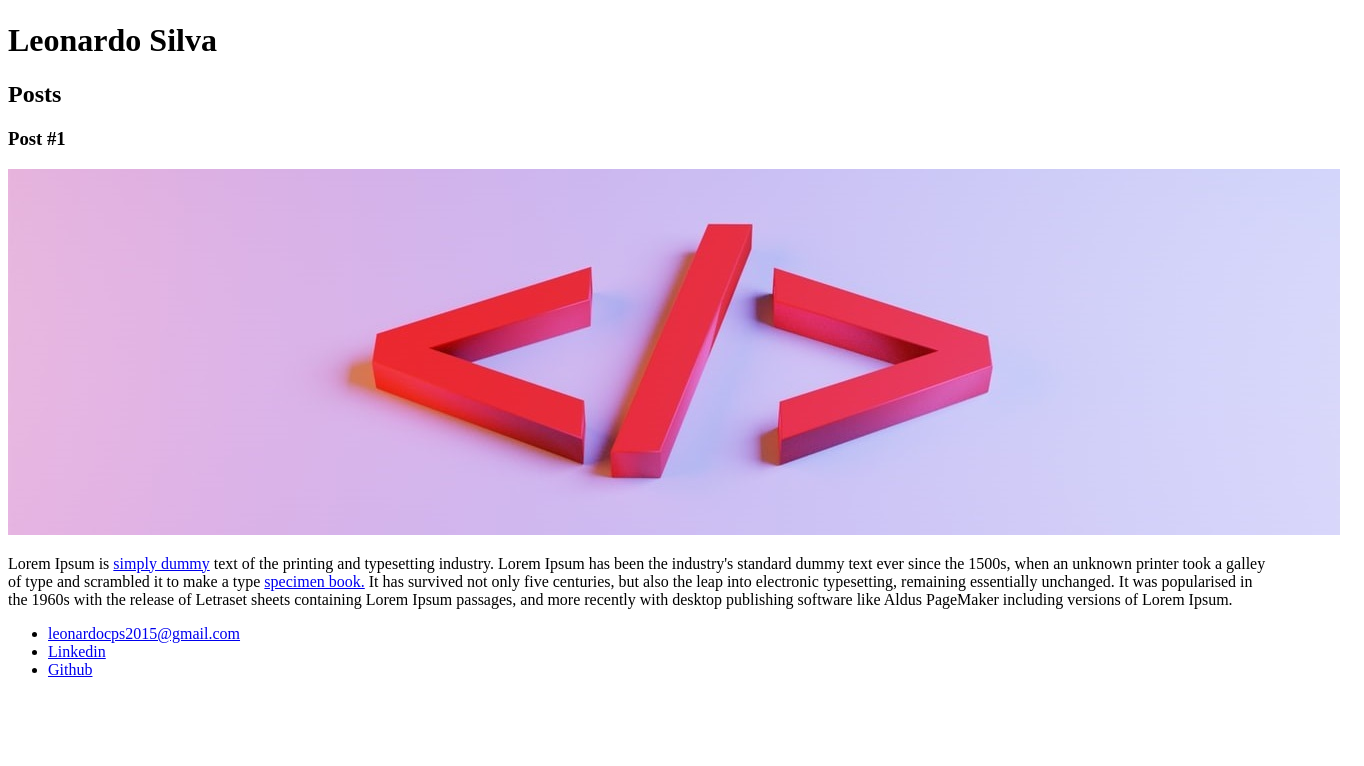
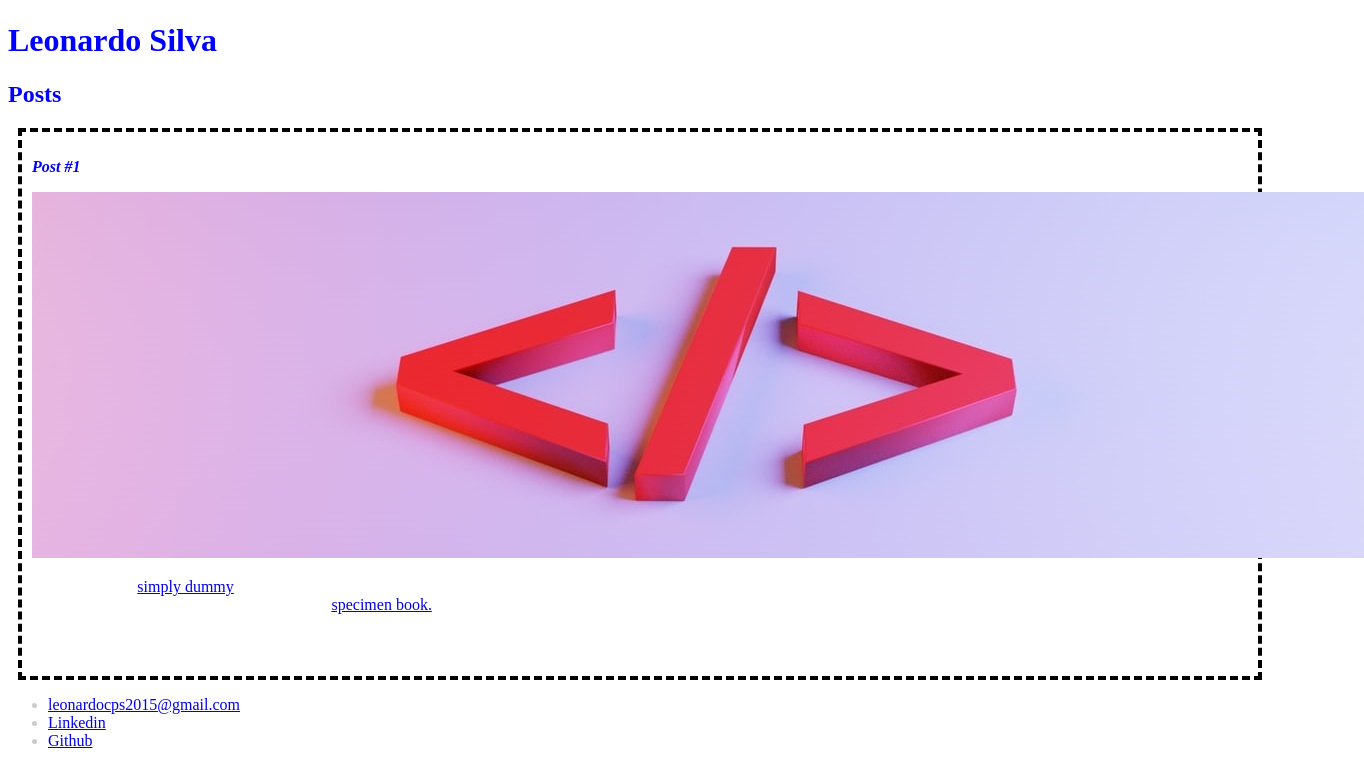
Before and after one commit to leozizz/dio-introducao-html-css, a plain HTML site: page index.html in a window 1280 px wide. Shown: the part 161-927 px from the top of the page, 1364 px wide, since content can reach past the window. Before the commit the page ends 856 px from the top, so only its background shows below. Drawn offline with Linux system fonts and the light colour scheme.

Commit message:
adicionando css

```diff
--- a/index.html
+++ b/index.html
@@ -4,21 +4,22 @@
     <meta charset="UTF-8">
     <meta http-equiv="X-UA-Compatible" content="IE=edge">
     <meta name="viewport" content="width=device-width, initial-scale=1.0">
+    <link rel="stylesheet" href="style.css">
     <title>Leonardo Silva</title>
 </head>
 <body>
     <header>
         <img src="images/avatar.jpg" alt="Foto de Leonardo Silva">
-        <h1>Leonardo Silva</h1>
+        <h1 id="title">Leonardo Silva</h1>
     </header>
     <section>
         <header>
-            <h2>Posts</h2>
+            <h2 class="subtitle">Posts</h2>
         </header>
     </section>
-    <article>
+    <article class="post">
         <header>
-            <h3>Post #1</h3>
+            <h3 class="post-title">Post #1</h3>
             <img src="images/post.jpg" alt="Representação de Tag HTML">
         </header>
         <p>
--- /dev/null
+++ b/style.css
@@ -0,0 +1,19 @@
+body {
+    color: #ccc;
+}
+
+#title, .subtitle, .post-title {
+    color: blue
+}
+
+.post-title {
+    font-size: 16px;
+    font-style: italic;
+}
+
+.post {
+    color: #fff;
+    padding: 10px;
+    border: 4px dashed #000;
+    margin: 10px;
+}
```
